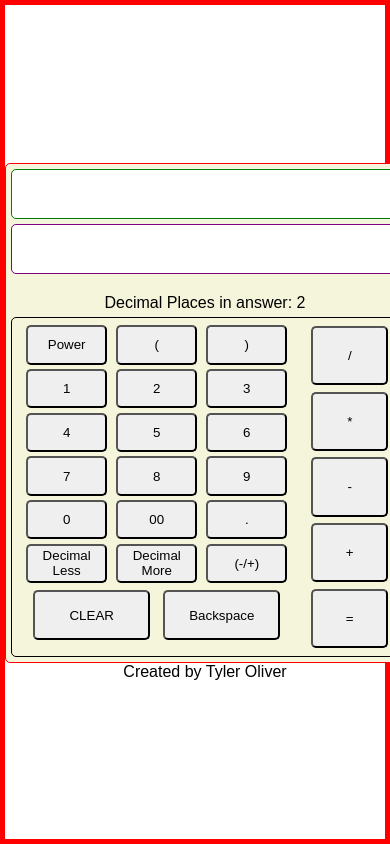
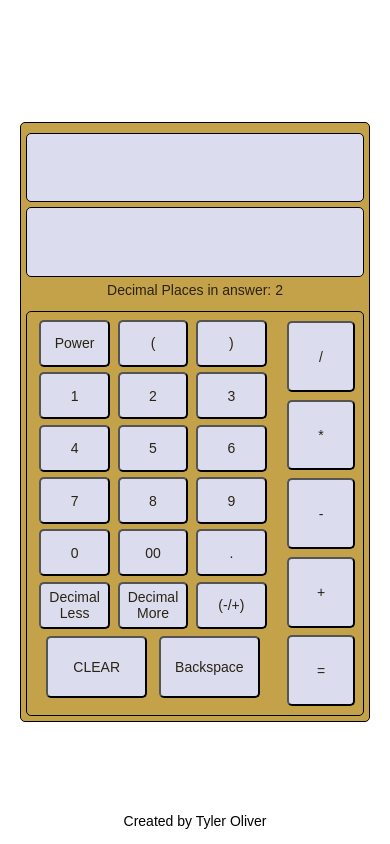
Before and after one commit to Tyler-Oliver/react-calculator, a React (Create React App) app: page / in a window 390 px wide. Built offline with nearby package versions, Linux system fonts and the light colour scheme.

Commit message:
initial commit

```diff
--- a/public/index.html
+++ b/public/index.html
@@ -1,26 +1,16 @@
 <!DOCTYPE html>
 <html lang="en">
+  <head>
+    <meta charset="utf-8" />
+    <meta
+      name="viewport"
+      content="width=device-width, initial-scale=1, shrink-to-fit=no"
+    />
+    <meta name="theme-color" content="#000000" />
+    <link rel="manifest" href="%PUBLIC_URL%/manifest.json" />
+    <link rel="shortcut icon" href="%PUBLIC_URL%/favicon.ico" />
 
-<head>
-	<meta charset="utf-8">
-	<meta name="viewport" content="width=device-width, initial-scale=1, shrink-to-fit=no">
-	<meta name="theme-color" content="#000000">
-	<!--
-      manifest.json provides metadata used when your web app is added to the
-      homescreen on Android. See https://developers.google.com/web/fundamentals/engage-and-retain/web-app-manifest/
-    -->
-	<link rel="manifest" href="%PUBLIC_URL%/manifest.json">
-	<link rel="shortcut icon" href="%PUBLIC_URL%/favicon.ico">
-	<!--
-      Notice the use of %PUBLIC_URL% in the tags above.
-      It will be replaced with the URL of the `public` folder during the build.
-      Only files inside the `public` folder can be referenced from the HTML.
-
-      Unlike "/favicon.ico" or "favicon.ico", "%PUBLIC_URL%/favicon.ico" will
-      work correctly both with client-side routing and a non-root public URL.
-      Learn how to configure a non-root public URL by running `npm run build`.
-    -->
-	<title>React App</title>
+    <title>React Calculator</title>
   </head>
 
   <body>
@@ -39,5 +29,4 @@
       To create a production bundle, use `npm run build` or `yarn build`.
     -->
   </body>
-
 </html>
--- a/src/App.js
+++ b/src/App.js
@@ -1,5 +1,5 @@
 import React, { Component } from "react";
-import Buttons from "./Buttons.js";
+import ButtonsComponent from "./ButtonsComponent.js";
 import ResultsComponent from "./ResultsComponent.js";
 import "./styles.scss";
 
@@ -14,6 +14,7 @@ export default class App extends Component {
       trueAnswer: 0,
       decimalPlaces: 2
     };
+
     this.handleNumber = this.handleNumber.bind(this);
     this.handleCalc = this.handleCalc.bind(this);
     this.handleOperator = this.handleOperator.bind(this);
@@ -43,11 +44,33 @@ export default class App extends Component {
   }
 
   handleSign() {
-    if (this.state.currentVal === "") {
-      this.setState({
-        currentVal: this.state.currentVal + "(-1)*",
-        formula: this.state.formula + (this.state.currentVal + "(-1)*")
-      });
+    if (this.state.power === true) {
+      if (this.state.formula === "" && this.state.answer > 0) {
+        this.setState({
+          formula: "(-" + this.state.answer,
+          answer: ""
+        });
+      } else if (this.state.formula === "" && this.state.answer < 0) {
+        this.setState({
+          formula: this.state.answer.replace("-", ""),
+          answer: ""
+        });
+      } else if (/^[(][-]/.test(this.state.currentVal)) {
+        this.setState({
+          currentVal: this.state.currentVal.replace(/^[(][-]/, ""),
+          formula:
+            this.state.formula.replace(this.state.currentVal, "") +
+            this.state.currentVal.replace(/^[(][-]/, "")
+        });
+      } else {
+        this.setState({
+          currentVal: "(-" + this.state.currentVal,
+          formula:
+            this.state.formula.replace(this.state.currentVal, "") +
+            "(-" +
+            this.state.currentVal
+        });
+      }
     }
   }
 
@@ -102,7 +125,8 @@ export default class App extends Component {
       const stack = [];
       let noParStr = str.replace(/[()]/g, ""); //Create a string with no parenthesis
       if (
-        /^[(\d.]/.test(noParStr) && //Ensure string doesnt start with operator
+        /^[^/*+]/.test(str) && //Ensure string doesnt start with operator
+        /[)][\d]/.test(str) === false &&
         /[^-/*+]$/.test(noParStr) && //Ensure string doesnt end with operator
         /[-*/+]{2,}/.test(str) === false &&
         /^0{1}[0-9]/.test(this.state.currentVal) === false &&
@@ -125,7 +149,8 @@ export default class App extends Component {
         }
       } else {
         console.log("shit");
-        console.log(/^[(\d.]/.test(noParStr));
+        console.log(/^[^/*+]/.test(str));
+        console.log(/[)][\d]/.test(str) === false);
         console.log(/[^-/*+]$/.test(noParStr));
         console.log(/[-*/+]{2,}/.test(str) === false);
         console.log(/^0{1}[0-9]/.test(this.state.currentVal) === false);
@@ -220,9 +245,9 @@ export default class App extends Component {
             currentVal={this.state.currentVal}
             formula={this.state.formula}
             answer={this.state.answer}
+            decimalPlaces={this.state.decimalPlaces}
           />
-          <p>Decimal Places in answer: {this.state.decimalPlaces}</p>
-          <Buttons
+          <ButtonsComponent
             handleDecimalPlaces={this.handleDecimalPlaces}
             handleDecimal={this.handleDecimal}
             handlePower={this.handlePower}
--- a/src/Buttons.js
+++ b/src/ButtonsComponent.js
@@ -1,9 +1,9 @@
 import React, { Component } from "react";
 
-export default class Buttons extends Component {
+export default class ButtonsComponent extends Component {
   render() {
     return (
-      <div className="buttons">
+      <div id="buttons-component">
         <div className="my-buttons">
           <div className="number-buttons">
             <button id="power" onClick={this.props.handlePower}>
@@ -82,7 +82,7 @@ export default class Buttons extends Component {
             </button>
           </div>
         </div>
-        <div className="arithmetic-buttons">
+        <div className="operator-buttons">
           <button value="/" id="divide" onClick={this.props.handleOperator}>
             /
           </button>
--- a/src/ResultsComponent.js
+++ b/src/ResultsComponent.js
@@ -4,12 +4,15 @@ export default class ResultsComponent extends Component {
   render() {
     return (
       <div id="results-component">
-        <div className="my-expression">
+        <div className="my-formula">
           <p>{this.props.formula}</p>
         </div>
         <div className="my-answer">
           <p>{this.props.answer}</p>
         </div>
+        <div className="my-div">
+          <p>Decimal Places in answer: {this.props.decimalPlaces}</p>
+        </div>
       </div>
     );
   }
--- a/src/styles.scss
+++ b/src/styles.scss
@@ -1,4 +1,11 @@
+$base-color-1: #DCDCEF;
+$base-color-2: #5B5BB8;
+$base-color-3: #C4A24A;
+$base-color-4: #90783C;
+$base-color-5: #2A2313;
+
 * {
+  font-size: 16px;
   padding: 0;
   margin: 0;
   box-sizing: border-box;
@@ -6,66 +13,85 @@
 
 body,
 html {
-  height: 100%;
-  width: 100%;
-}
-
-#root {
   display: flex;
   flex-direction: column;
   justify-content: center;
-  align-items: center;
-  border: 5px solid red;
-  height: 100%;
+  min-height: 100vh;
   width: 100%;
 }
 
 .app {
   font-family: sans-serif;
+  font-size: 16px;
   text-align: center;
+  height: 100%;
   margin: 0 auto;
 }
 
 button {
   cursor: pointer;
   border-radius: 5px;
+  background-color: $base-color-1;
+  color: $base-color-5;
+}
+
+button:active {
+  background-color: $base-color-2;
+  color: $base-color-1;
+}
+
+footer {
+  position: fixed;
+  bottom: 15px;
+  left: 0;
+  right: 0;
 }
 
 .calculator {
   display: flex;
   flex-direction: column;
-  height: 500px;
+  height: 600px;
   width: 400px;
   margin: 0 auto;
   padding: 5px;
-  background-color: beige;
-  border: 1px solid red;
+  background-color: $base-color-3;
+  border: 1px solid black;
   border-radius: 5px;
 
   #results-component {
-    margin-bottom: 20px;
+    height: 30%;
+    margin-bottom: 5px;
 
-    .my-expression {
+    .my-formula {
       text-align: right;
-      margin-bottom: 5px;
+      margin: 5px 0;
       padding: 5px;
-      height: 50px;
-      background-color: white;
-      border: 1px solid green;
+      height: 40%;
+      background-color: $base-color-1;
+      color: $base-color-5;
+      border: 1px solid black;
       border-radius: 5px;
     }
 
     .my-answer {
       text-align: right;
-      height: 50px;
+      height: 40%;
       padding: 5px;
-      background-color: white;
-      border: 1px solid purple;
+      margin: 5px 0;
+      background-color: $base-color-1;
+      color: $base-color-5;
+      border: 1px solid black;
       border-radius: 5px;
+    }
+
+    .my-div {
+      height: 20%;
+      margin: 5px 0;
+      color: $base-color-5;
     }
   }
 
-  .buttons {
+  #buttons-component {
     display: flex;
     justify-content: space-around;
     height: 70%;
@@ -107,7 +133,7 @@ button {
       }
     }
 
-    .arithmetic-buttons {
+    .operator-buttons {
       display: flex;
       flex-direction: column;
       justify-content: space-around;
@@ -121,3 +147,25 @@ button {
     }
   }
 }
+
+@media (max-width: 450px) {
+  * {
+    font-size: 14px;
+  }
+
+  .calculator {
+    height: 600px;
+    width: 350px;
+  }
+}
+
+@media (max-width: 350px) {
+  * {
+    font-size: 10px;
+  }
+
+  .calculator {
+    height: 500px;
+    width: 300px;
+  }
+}
```
Lines whose indentation alone changed are shown as unchanged.
